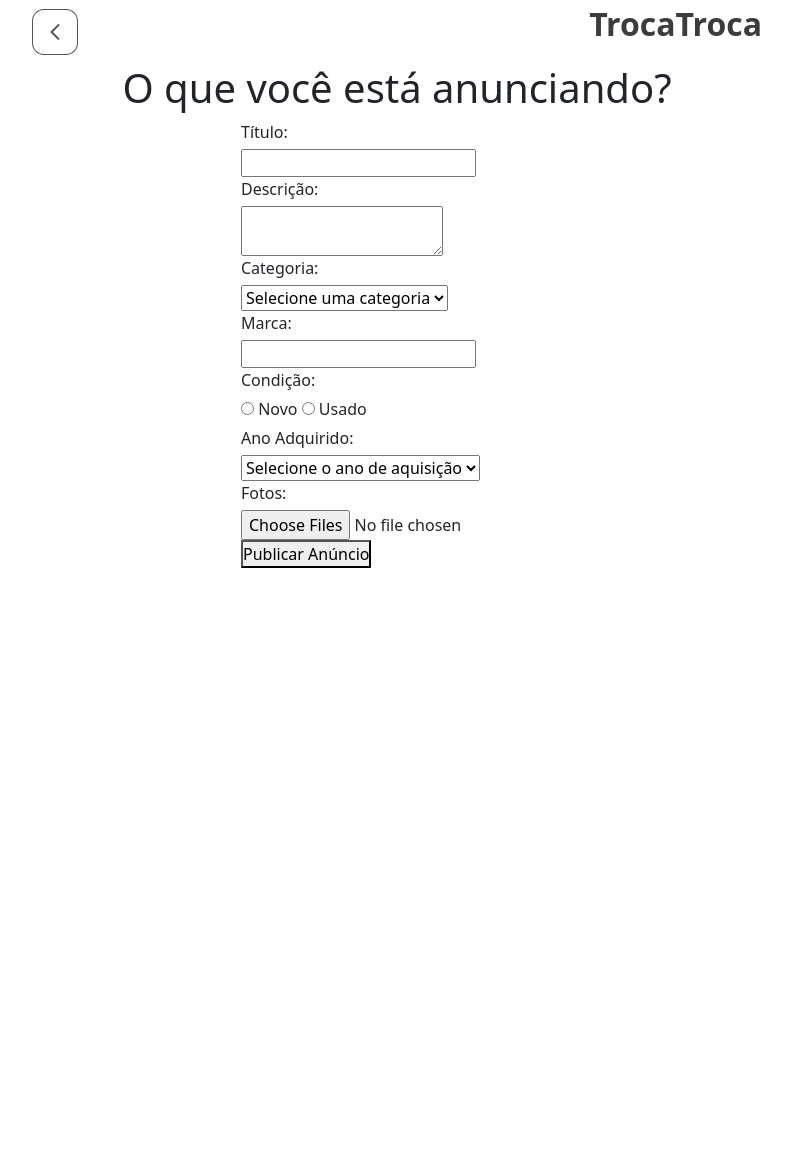
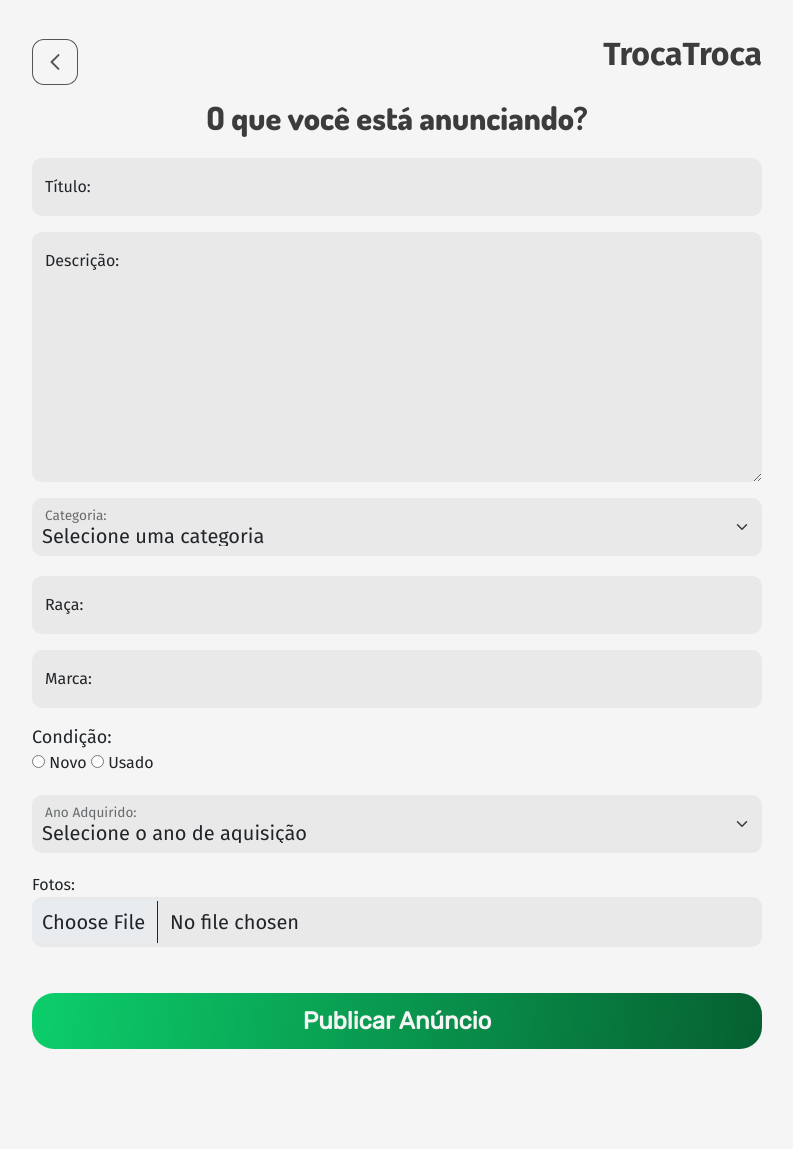
Before and after one commit to kelvennds1/TrocaTroca-UnB, a Flask app: page /inserir in a window 1280 px wide. Shown: the whole page, without its empty margins (243-1036 px from the left). Before the commit the page ends 568 px from the top, so only its background shows below. Run offline with Flask 3, Linux system fonts and the light colour scheme; the visitor is signed in with stand-in values (Sample User, id 1); data that the repository does not hold is empty; parts of the project's set-up code (start-up, migrations or seed data) failed here and were passed over; some libraries are stand-ins or nearby versions.

Commit message:
inserir anuncio front end

```diff
--- a/static/styles/inserir_anuncio.css
+++ b/static/styles/inserir_anuncio.css
@@ -8,7 +8,7 @@
 }
 body {
     overflow-y: scroll;
-    margin-top: 64px;
+    margin-top: 0px;
     width: 100vw;
     height: 100vh;
     display: flex;
@@ -18,6 +18,7 @@ body {
     font-family: 'Fira Sans', sans-serif;
 }
 .wrapper {
+    font-family: 'Fira Sans', sans-serif;
     max-width: 800px;
     display: flex;
     max-width: 800px;
@@ -26,19 +27,27 @@ body {
     flex-direction: column;
     align-items: center;
     justify-content: flex-start;
+    padding: 0px 35px;
 }
 header{
+    margin-top: 30px;
     width: 100%;
     display: flex;
     flex-direction: row;
     align-items: center;
     justify-content: space-between;
     font-family: inherit;
-    padding: 0px 35px;
 }
 .troca-troca{
-  font: inherit;
-  font-weight: bolder;
+  font: 'Fira Sans';
+  font-weight: 800;
+  font-size: 32px;
+  color: #3C3C3C;
+}
+.title-page{
+  font-family: 'Dosis';
+  font-style: normal;
+  font-weight: 800;
   font-size: 32px;
   color: #3C3C3C;
 }
@@ -46,14 +55,48 @@ form {
     display: flex;
     flex-direction: column;
     align-items: flex-start;
-  }
+    width: 100%;
+}
+.form-floating{
+  width: 100%;
+}
+.form-control, .form-select, .form-select option{
+  flex: 1;
+  padding: 10px;
+  width: 100%;
+  border: 0;
+  background-color: #e9e9e9;
+  border-radius: 10px;
+  outline: none;
+  font-size: 20px;
+  font-family: 'Fira Sans';
+}
 
-  label {
-    margin-bottom: 5px;
-  }
-
-  input,
-  textarea,
-  select {
-    margin-bottom: 10px;
-  }
+#description{
+  height: 250px;
+}
+.form-select{
+  margin-bottom: 20px;
+}
+.condition{
+  font-size: 18px;
+}
+.condition-options{
+  margin-bottom: 20px;
+}
+.register-btn {
+  width: 100%;
+  font-family: 'Rubik';
+  font-weight: bolder;
+  border-radius: 22px;
+  padding: 10px;
+  border: 0;
+  background: linear-gradient(97.86deg, #0cce6b, #066031);
+  font-size: 24px;
+  color: #f5f5f5;
+  text-align: center;
+  cursor: pointer;
+  transition: transform 0.2s;
+  margin-top: 30px;
+  margin-bottom: 100px;
+}
--- a/templates/inserir_anuncio.html
+++ b/templates/inserir_anuncio.html
@@ -7,6 +7,7 @@
     <script src="../static/js/inserir.js"></script>
     <link rel="stylesheet" href="/static/bootstrap-5.0.2-dist/css/bootstrap.css">
     <script src="/static/bootstrap-5.0.2-dist/js/bootstrap.js"></script>
+    <link rel="stylesheet" href="../static/styles/inserir_anuncio.css" />
   </head>
 <body>
   <div class="wrapper">
@@ -16,51 +17,56 @@
     </div>
     <p class="troca-troca">TrocaTroca</p>
   </header>
-  <h1>O que você está anunciando?</h1>
+  <p class="title-page">O que você está anunciando?</p>
   <form method="POST" action="/inserir" enctype="multipart/form-data">
-
+    <div class="form-floating mb-3">
+      <input type="text" class="form-control" id="tittle" placeholder="Titulo" required>
       <label for="title">Título:</label>
-    <input type="text" id="title" name="title" required>
-
+    </div>
+    <div class="form-floating mb-3">
+      <textarea class="form-control" id="description" placeholder="Descrição" required></textarea>
       <label for="description">Descrição:</label>
-    <textarea id="description" name="description" required></textarea>
-
-    <label for="category">Categoria:</label>
-    <select id="category" name="category" onchange="checkCategory()" required>
-      <option value="">Selecione uma categoria</option>
+    </div>
+    <div class="form-floating">
+      <select class="form-select" id="category" name="category" aria-label="Floating label select example" onchange="checkCategory()" required>
+        <option selected>Selecione uma categoria</option>
         {% for categoria in categorias %}
         <option value="{{ categoria.idcategory }}">{{ categoria.name }}</option>
         {% endfor %}
-      <!-- Adicione mais opções de categorias, se necessário -->
       </select>
-
-    <label for="race" id="race-label" style="display: none;">Raça:</label>
-    <input type="text" id="race" name="race" style="display: none;">
-
-    <label for="brand" id="brand-label">Marca:</label>
-    <input type="text" id="brand" name="brand">
-
-    <label for="condition">Condição:</label>
+      <label for="category">Categoria:</label>
+    </div>
+    <div class="form-floating mb-3">
+      <input type="text" class="form-control" id="race" placeholder="Raça" required>
+      <label for="race">Raça:</label>
+    </div>
+    <div class="form-floating mb-3">
+      <input type="text" class="form-control" id="brand" placeholder="Marca" required>
+      <label for="brand">Marca:</label>
+    </div>
+    <label class="condition" for="condition">Condição:</label>
     <div class="condition-options">
       <input type="radio" id="new" name="condition" value="new" required>
       <label for="new">Novo</label>
       <input type="radio" id="used" name="condition" value="used" required>
       <label for="used">Usado</label>
     </div>
-
-    <label for="year">Ano Adquirido:</label>
-    <select id="year" name="year">
-      <option value="">Selecione o ano de aquisição</option>
+    <div class="form-floating">
+      <select class="form-select" id="category" name="category" aria-label="Floating label select example" onchange="checkCategory()" required>
+        <option selected>Selecione o ano de aquisição</option>
         {% for ano in anos %}
         <option value="{{ ano }}">{{ ano }}</option>
         {% endfor %}
-      <!-- Adicione mais opções de anos, se necessário -->
       </select>
+      <label for="category">Ano Adquirido:</label>
+    </div>
+    <label for="photos">Fotos:</label>
+    <div class="input-group mb-3">
+      <input type="file" class="form-control" id="inputGroupFile02" name="photos" accept="image/*" capture="camera">
+    </div>
 
-    <label for="photos">Fotos:</label>
-    <input type="file" id="photos" name="photos" accept="image/*" capture="camera" multiple>
 
-    <button type="submit">Publicar Anúncio</button>
+    <button type="submit" class="register-btn" id="register-btn">Publicar Anúncio</button>
   </form>
 </div>
 </body>
```
Lines whose indentation alone changed are shown as unchanged.
